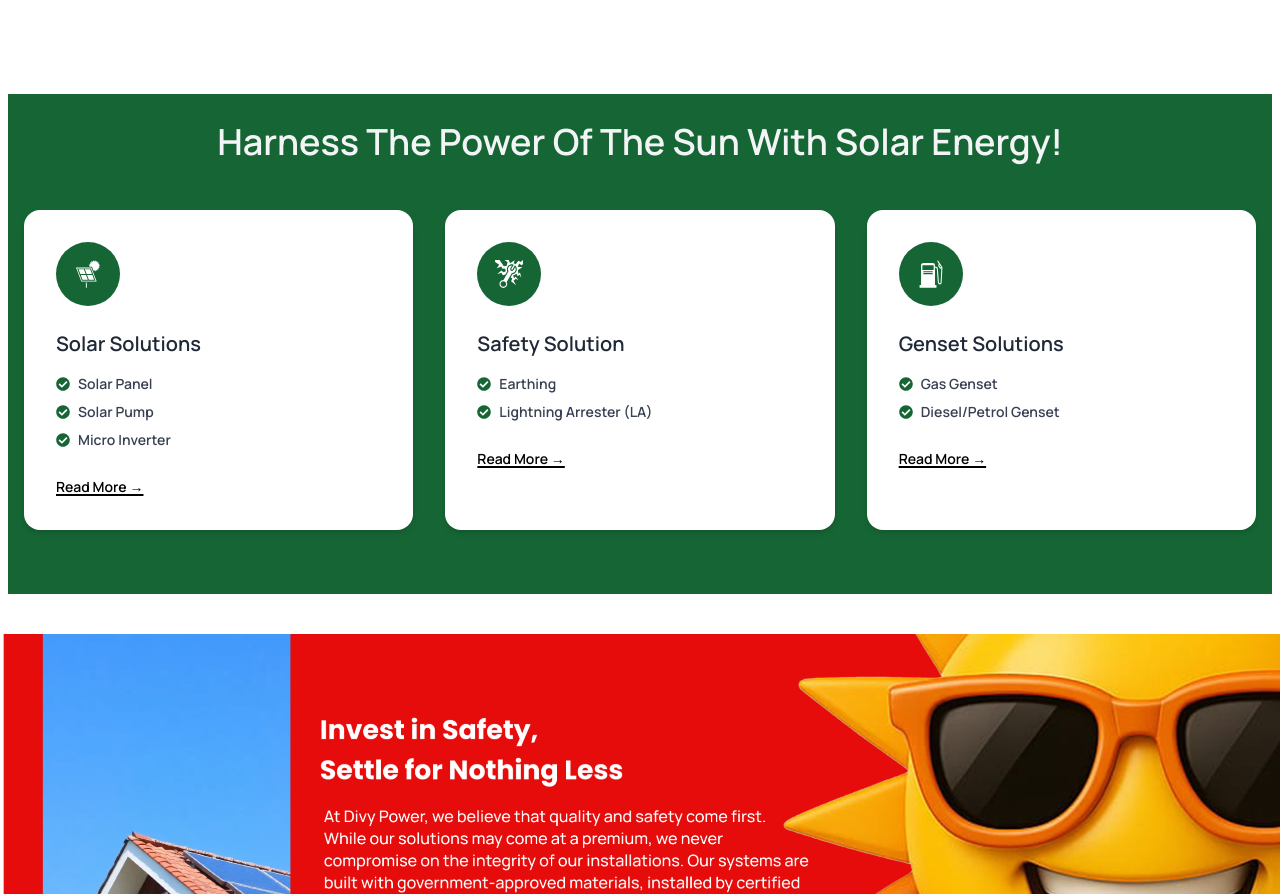
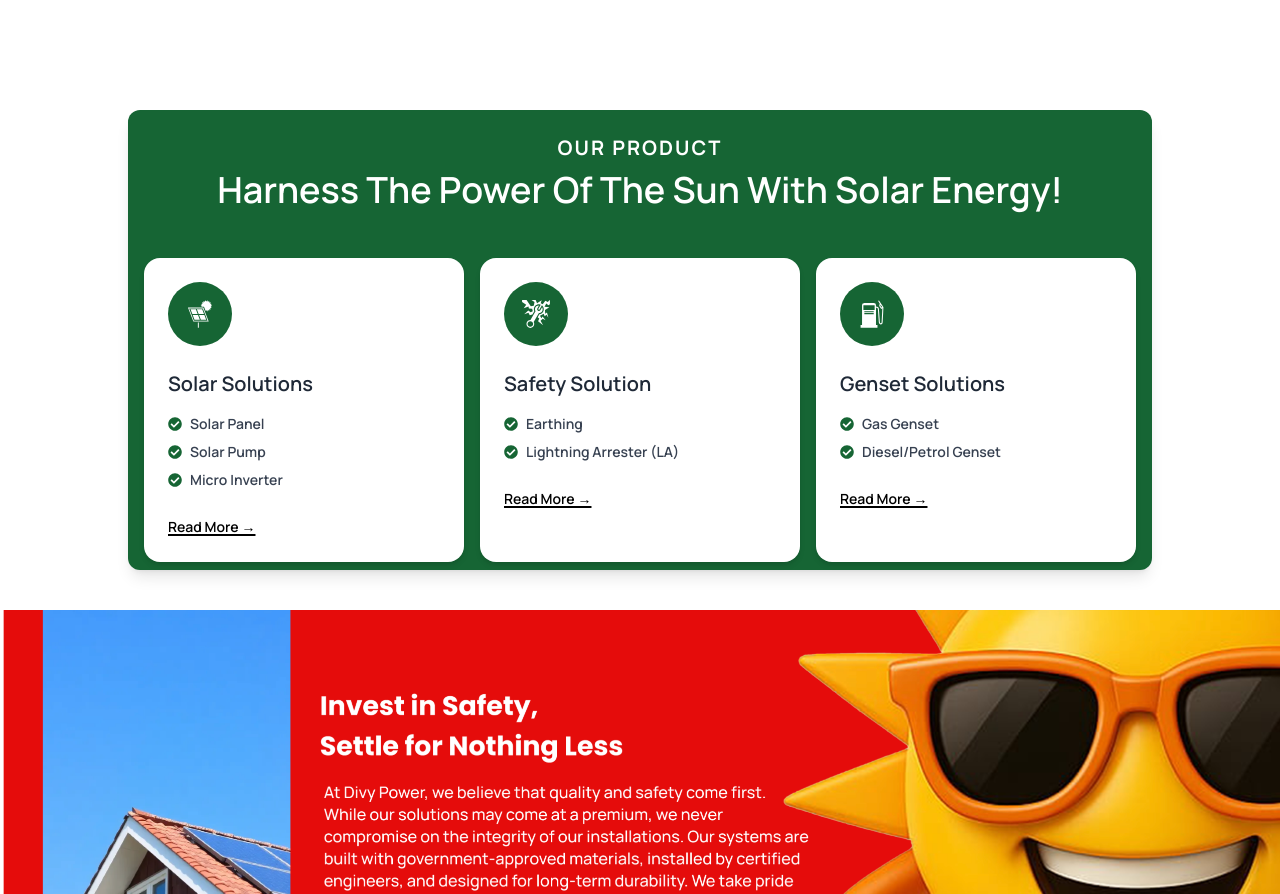
Before and after one commit to vanshika8484/Solar_web, a React (Vite) app: page / in a window 1280 px wide. Shown: the part 6355-7249 px from the top of the page. Built offline with nearby package versions, Linux system fonts and the light colour scheme; a web font is replaced by a local one.

Commit message:
Update SolarProduct.jsx

```diff
--- a/src/components/SolarProduct.jsx
+++ b/src/components/SolarProduct.jsx
@@ -39,17 +39,17 @@ const cardVariants = {
 
 const SolarProducts = () => {
   return (
-    <section className="bg-green-800 py-16 px-4 GetFontSol ">
-      <div className="max-w-7xl mx-auto">
+    <section className="bg-white pt-4 px-6 md:px-10 lg:px-16 GetFontSol ">
+      <div className="max-w-5xl mx-auto bg-green-800 rounded-xl shadow-lg ">
         <div className="text-center mb-12">
-          <p className="text-green-800 text-xl font-bold uppercase tracking-widest">
+          <p className="text-white text-xl font-bold uppercase tracking-widest mb-2 pt-6">
             Our Product
           </p>
-          <h2 className="text-4xl font-semibold text-gray-100 -mt-16">
+          <p className="text-4xl font-semibold text-white ">
             Harness The Power Of The Sun With Solar Energy!
-          </h2>
+          </p>
         </div>
-        <div className="grid md:grid-cols-3 gap-8">
+        <div className="grid md:grid-cols-3 sm:grid-cols-2  mx-4 justify-items-center gap-4" >
           {products.map((product, index) => (
             <motion.div
               key={index}
@@ -58,7 +58,8 @@ const SolarProducts = () => {
               whileInView="visible"
               viewport={{ once: true }}
               variants={cardVariants}
-              className="bg-white p-8 rounded-2xl shadow-md hover:shadow-lg transition-shadow duration-300"
+              //  className="bg-white p-6 rounded-2xl shadow-md hover:shadow-lg transition-shadow duration-300 mb-2 w-full max-w-sm and mx-auto"
+              className="bg-white p-6 rounded-2xl shadow-md hover:shadow-2xl hover:scale-105 transition-transform duration-300 mb-2 w-full max-w-sm mx-auto"
             >
               <div className="w-16 h-16 rounded-full bg-green-800 flex items-center justify-center mb-6">
                 {product.icon}
```
